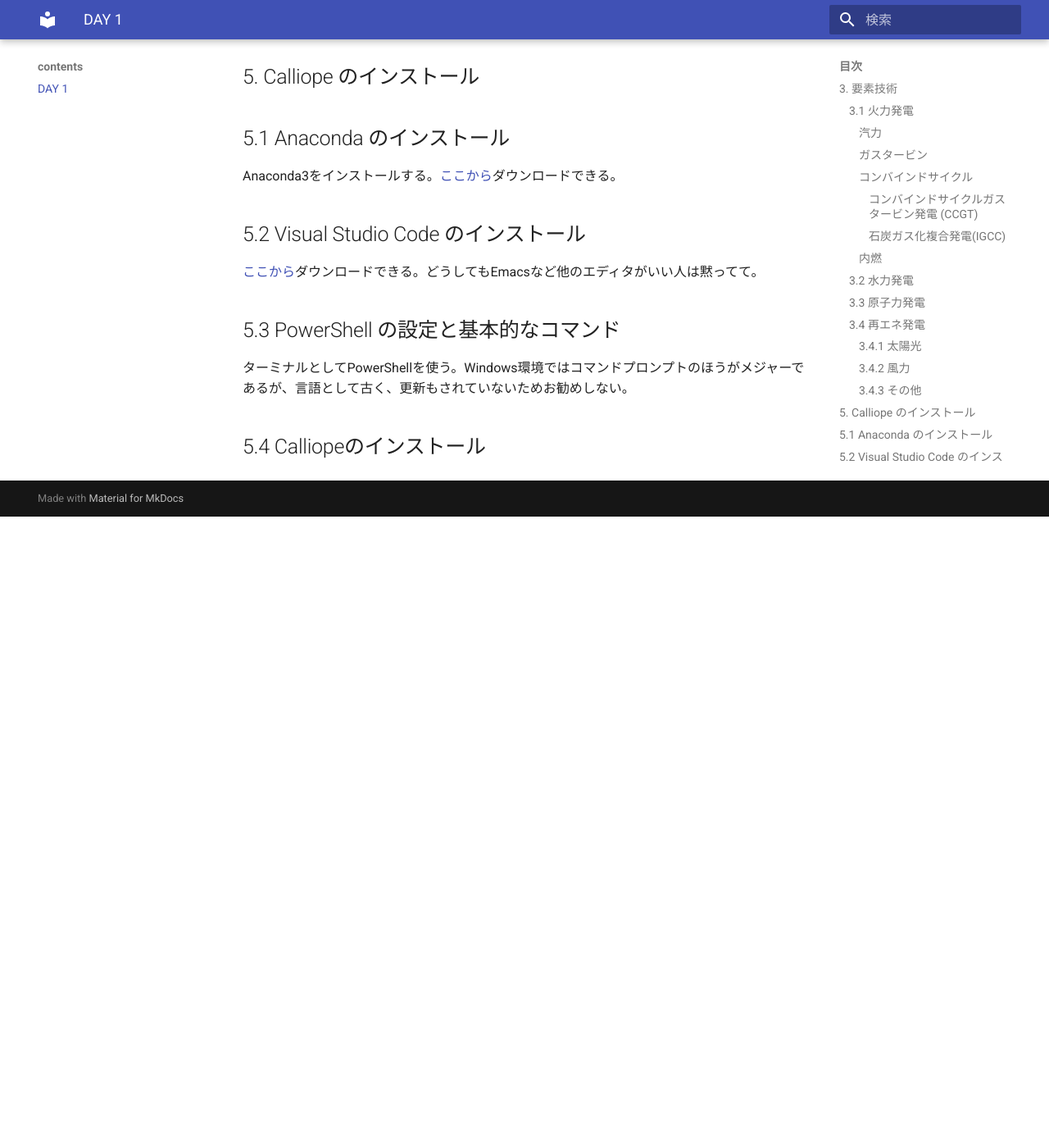
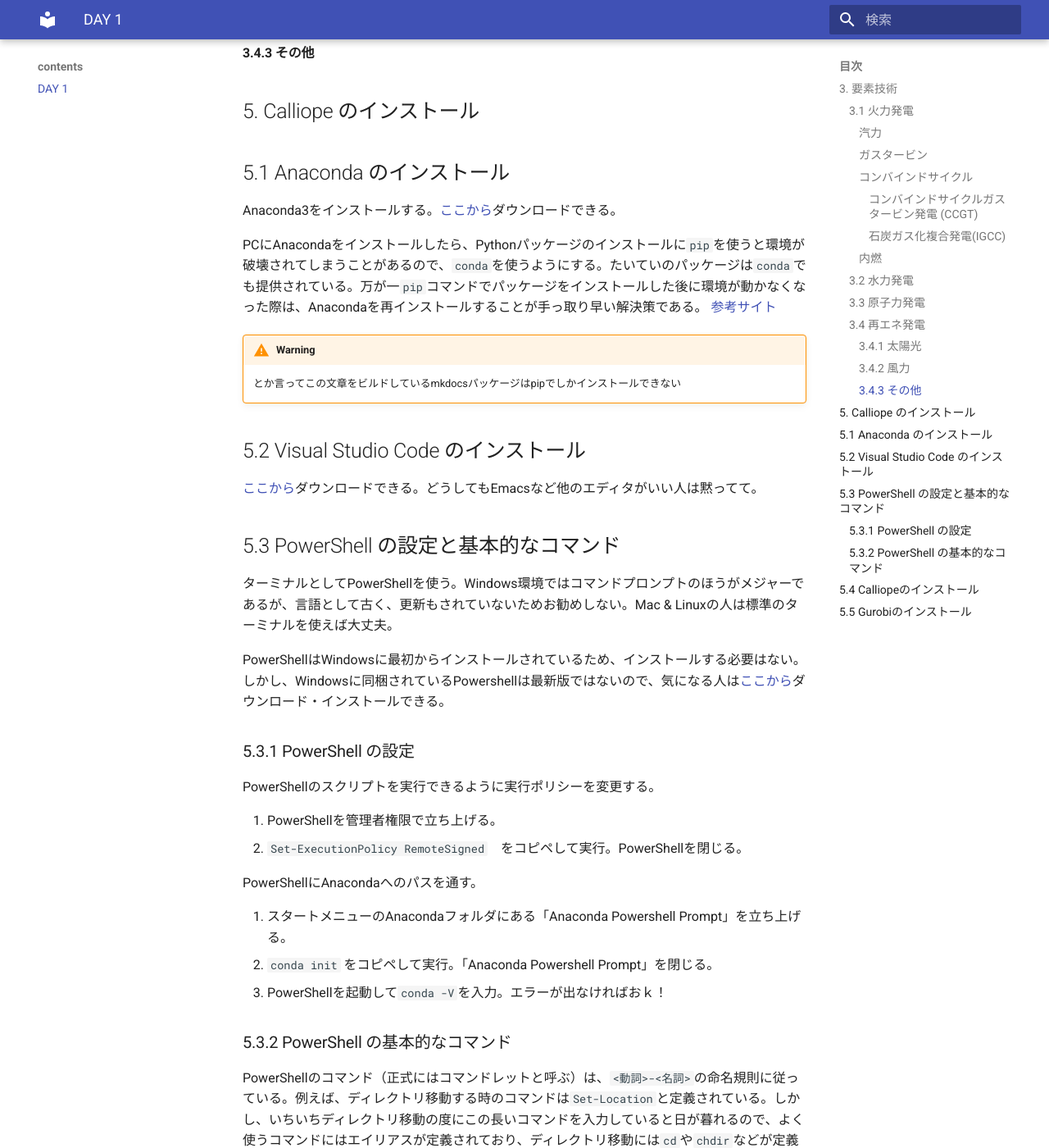
Before and after one commit to tetsu26/Calliope-seminar, an MkDocs documentation site: the page built from docs/chapter_1.md, in a window 1280 px wide and 1400 px high, scrolled down 2043 px. Shown: the whole window at 82% size. Built offline with MkDocs 1.6.1 and Material for MkDocs 9.7.7, drawn with Linux system fonts in a browser that asks for light colours; nearby versions of some CDN libraries; emoji names are drawn with the system emoji font; before the commit the page ends 2673 px from its top, so only the background shows below that; some of the changed text lies outside the part shown.

Commit message:
初日分はほぼ完成した

````diff
--- a/docs/chapter_1.md
+++ b/docs/chapter_1.md
@@ -46,6 +46,8 @@
 
 ### 3.3 原子力発電
 
+無限のエネルギー。ご存じのように今後の増設は見込めない。
+
 ### 3.4 再エネ発電
 
 #### 3.4.1 太陽光
@@ -60,12 +62,63 @@
 
 Anaconda3をインストールする。[ここから](https://www.anaconda.com/products/individual)ダウンロードできる。
 
+PCにAnacondaをインストールしたら、Pythonパッケージのインストールに```pip```を使うと環境が破壊されてしまうことがあるので、```conda```を使うようにする。たいていのパッケージは```conda```でも提供されている。万が一```pip```コマンドでパッケージをインストールした後に環境が動かなくなった際は、Anacondaを再インストールすることが手っ取り早い解決策である。 [参考サイト](http://onoz000.hatenablog.com/entry/2018/02/11/142347)
+
+!!!Warning
+    とか言ってこの文章をビルドしているmkdocsパッケージはpipでしかインストールできない
+
 ## 5.2 Visual Studio Code のインストール
 
 [ここから](https://code.visualstudio.com/)ダウンロードできる。どうしてもEmacsなど他のエディタがいい人は黙ってて。
 
 ## 5.3 PowerShell の設定と基本的なコマンド
 
-ターミナルとしてPowerShellを使う。Windows環境ではコマンドプロンプトのほうがメジャーであるが、言語として古く、更新もされていないためお勧めしない。
+ターミナルとしてPowerShellを使う。Windows環境ではコマンドプロンプトのほうがメジャーであるが、言語として古く、更新もされていないためお勧めしない。Mac & Linuxの人は標準のターミナルを使えば大丈夫。
+
+PowerShellはWindowsに最初からインストールされているため、インストールする必要はない。しかし、Windowsに同梱されているPowershellは最新版ではないので、気になる人は[ここから](https://github.com/PowerShell/PowerShell)ダウンロード・インストールできる。
+
+### 5.3.1 PowerShell の設定
+
+PowerShellのスクリプトを実行できるように実行ポリシーを変更する。
+
+1. PowerShellを管理者権限で立ち上げる。
+1. ```Set-ExecutionPolicy RemoteSigned```　をコピペして実行。PowerShellを閉じる。
+
+PowerShellにAnacondaへのパスを通す。
+
+1. スタートメニューのAnacondaフォルダにある「Anaconda Powershell Prompt」を立ち上げる。
+1. ```conda init``` をコピペして実行。「Anaconda Powershell Prompt」を閉じる。
+1. PowerShellを起動して```conda -V```を入力。エラーが出なければおｋ！
+
+### 5.3.2 PowerShell の基本的なコマンド
+
+PowerShellのコマンド（正式にはコマンドレットと呼ぶ）は、```<動詞>-<名詞>```の命名規則に従っている。例えば、ディレクトリ移動する時のコマンドは```Set-Location```と定義されている。しかし、いちいちディレクトリ移動の度にこの長いコマンドを入力していると日が暮れるので、よく使うコマンドにはエイリアスが定義されており、ディレクトリ移動には```cd```や```chdir```などが定義されている。そのため、基本的な操作はLinuxと同じコマンドで操作できる。おそらく学部生時にLinuxの基本的なコマンドは習っていると思うが、一応軽く紹介しておく。
+
+| コマンド | 説明 |
+|  ----   | ---- |
+| cd | ディレクトリ移動 |
+| ls | フォルダの内容を表示する |
+| mv | ファイルを移動 |
+| cp | ファイルなどをコピーする |
+| mkdir | フォルダを作成する |
+| rm | ファイルやフォルダを削除する |
+| pwd | 現在いる場所を表示する |
 
 ## 5.4 Calliopeのインストール
+
+PowerShellを開き、以下のコマンドを実行する。
+```
+conda create -c conda-forge -n calliope calliope
+```
+
+Calliopeを使うときは以下のコマンドを入力してcalliope環境を起動する。
+```
+conda activate calliope
+```
+PowerShellの先頭に(calliope)が表示されていれば準備完了！
+
+## 5.5 Gurobiのインストール
+
+Calliopeの実行には何かしらのソルバーが必要です。大学のPCにインストールするときは、[このサイト](https://qiita.com/keisukesato-ac/items/b0425a879622b99a2610)を参考にGurobiをインストールして、無償のアカデミックライセンスを取得してください。
+
+Gurobiのアカデミックライセンスを取得できない時（大学LANからアクセスできないなど）は、CPLEXの学生版でも大丈夫です。
````
Also changed, not shown: docs/README.md (+2 -0 lines).
